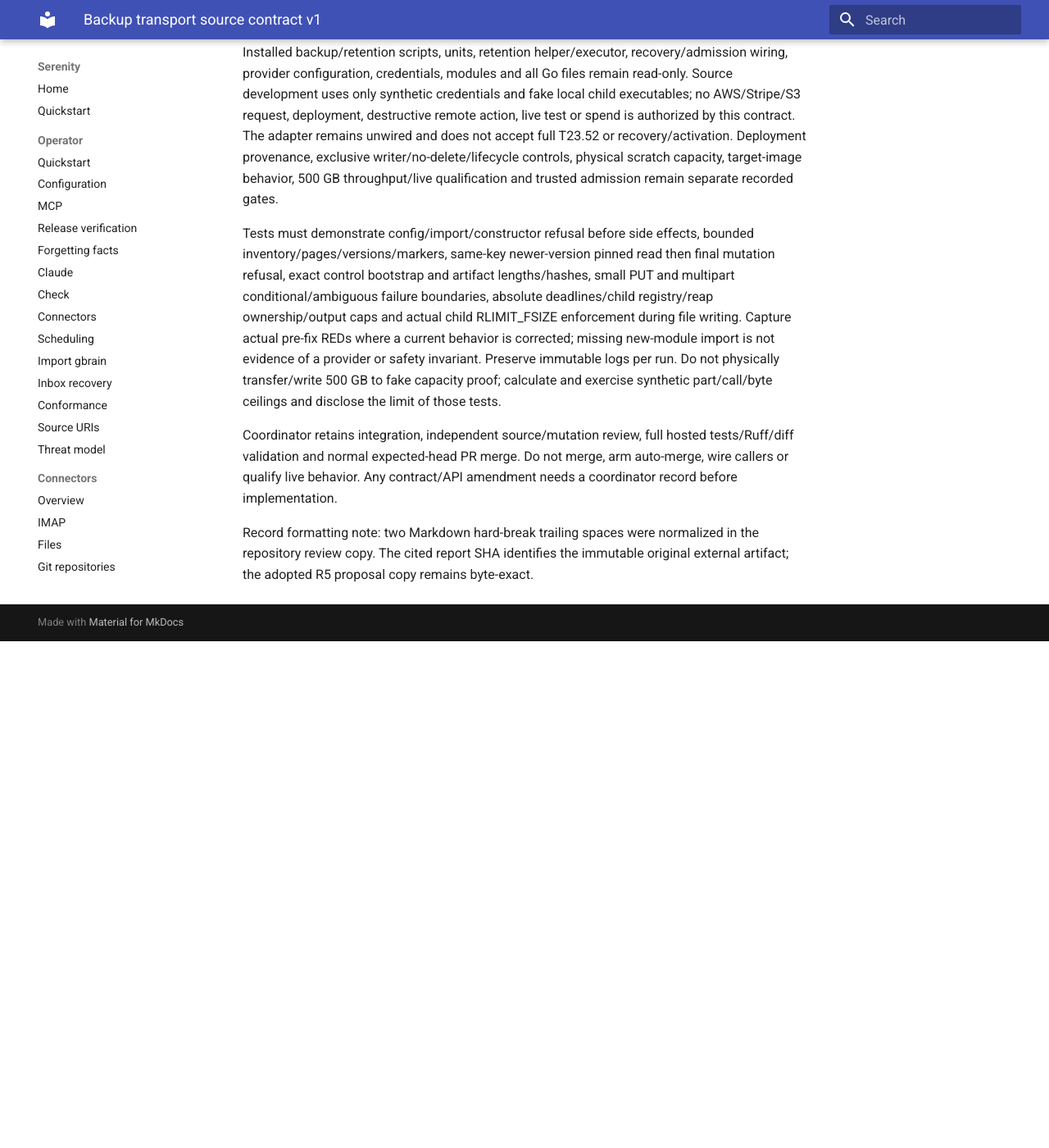
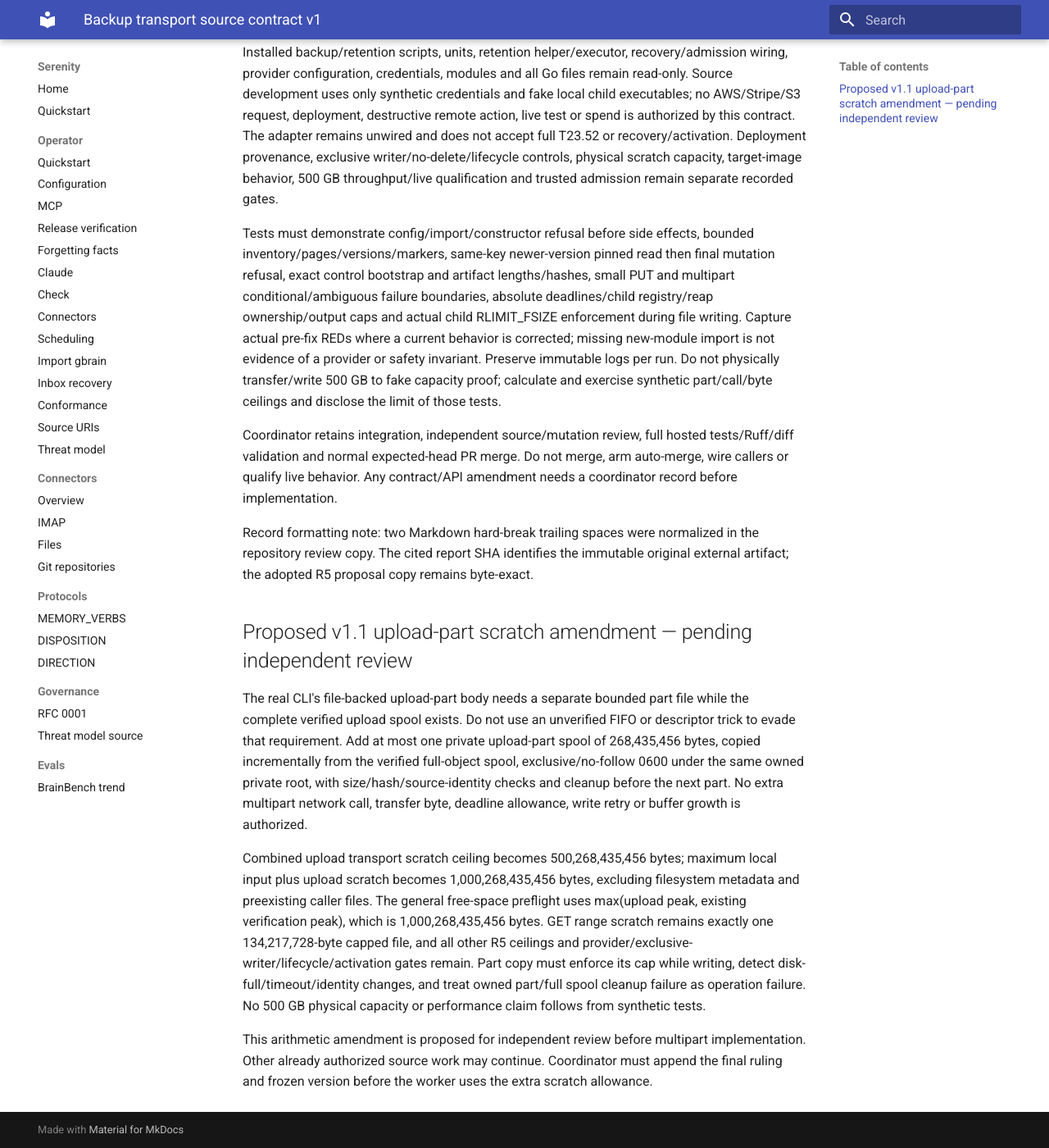
Before and after one commit to sirerun/serenity, an MkDocs documentation site: the page built from docs/plans/t23-52-backup-transport-source-assignment-2026-10-02.md, in a window 1280 px wide and 1400 px high, scrolled down 714 px. Shown: the whole window at 82% size. Built offline with MkDocs 1.6.1 and Material for MkDocs 9.7.7, drawn with Linux system fonts in a browser that asks for light colours; before the commit the page ends 1496 px from its top, so only the background shows below that.

Commit message:
docs: propose bounded multipart part-spool allowance

```diff
--- a/docs/plans/t23-52-backup-transport-source-assignment-2026-10-02.md
+++ b/docs/plans/t23-52-backup-transport-source-assignment-2026-10-02.md
@@ -13,3 +13,11 @@
 Coordinator retains integration, independent source/mutation review, full hosted tests/Ruff/diff validation and normal expected-head PR merge. Do not merge, arm auto-merge, wire callers or qualify live behavior. Any contract/API amendment needs a coordinator record before implementation.
 
 Record formatting note: two Markdown hard-break trailing spaces were normalized in the repository review copy. The cited report SHA identifies the immutable original external artifact; the adopted R5 proposal copy remains byte-exact.
+
+## Proposed v1.1 upload-part scratch amendment — pending independent review
+
+The real CLI's file-backed upload-part body needs a separate bounded part file while the complete verified upload spool exists. Do not use an unverified FIFO or descriptor trick to evade that requirement. Add at most one private upload-part spool of 268,435,456 bytes, copied incrementally from the verified full-object spool, exclusive/no-follow 0600 under the same owned private root, with size/hash/source-identity checks and cleanup before the next part. No extra multipart network call, transfer byte, deadline allowance, write retry or buffer growth is authorized.
+
+Combined upload transport scratch ceiling becomes 500,268,435,456 bytes; maximum local input plus upload scratch becomes 1,000,268,435,456 bytes, excluding filesystem metadata and preexisting caller files. The general free-space preflight uses max(upload peak, existing verification peak), which is 1,000,268,435,456 bytes. GET range scratch remains exactly one 134,217,728-byte capped file, and all other R5 ceilings and provider/exclusive-writer/lifecycle/activation gates remain. Part copy must enforce its cap while writing, detect disk-full/timeout/identity changes, and treat owned part/full spool cleanup failure as operation failure. No 500 GB physical capacity or performance claim follows from synthetic tests.
+
+This arithmetic amendment is proposed for independent review before multipart implementation. Other already authorized source work may continue. Coordinator must append the final ruling and frozen version before the worker uses the extra scratch allowance.
```
